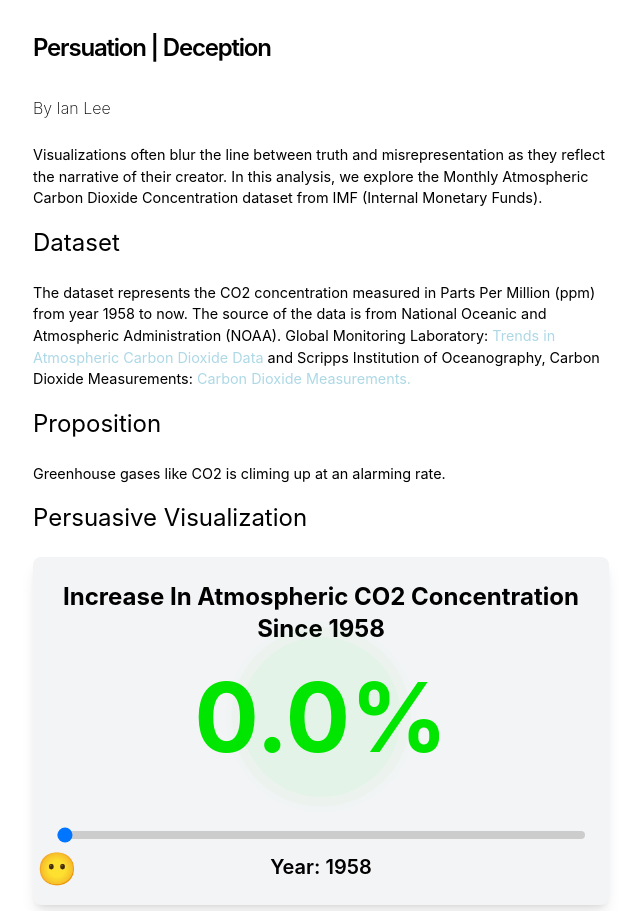
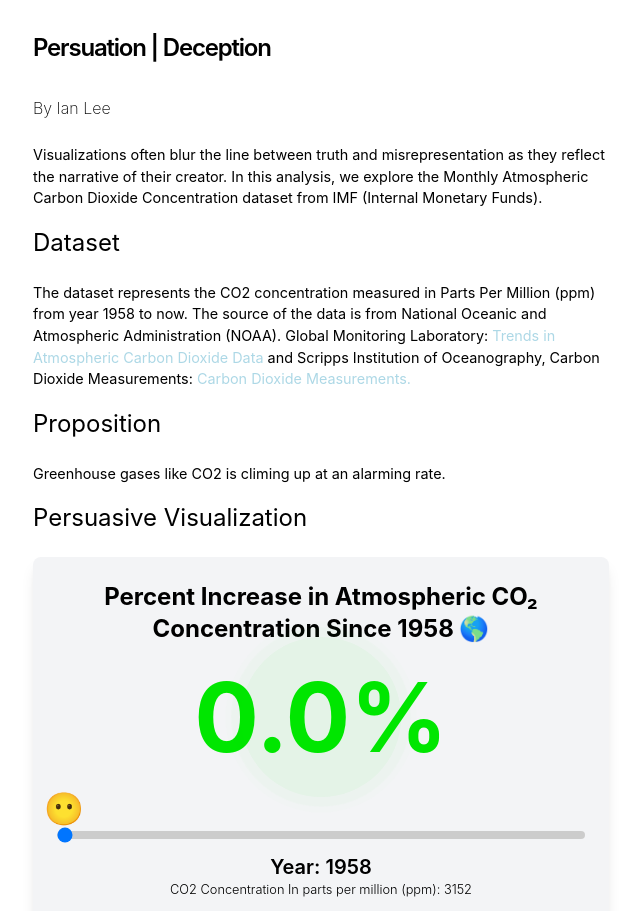
Before and after one commit to tylenode/vis-a4, a Next.js app: page / in a window 1280 px wide. Shown: the top 911 px of the page, without its empty margins (319-959 px from the left). Built offline with nearby package versions, Linux system fonts and the light colour scheme.

Commit message:
Improved

```diff
--- a/app/components/co2Slider.tsx
+++ b/app/components/co2Slider.tsx
@@ -55,7 +55,7 @@ const CO2Slider = () => {
     <div className="max-w-2xl mx-auto p-6 bg-gray-100 rounded-lg shadow-lg flex flex-col items-center">
       {/* Title */}
       <h1 className="black text-2xl font-bold mb-6 text-center">
-        Increase In Atmospheric CO2 Concentration Since 1958
+        Percent Increase in Atmospheric CO₂ Concentration Since 1958 🌎
       </h1>
 
       {/* Percentage Display with Animated Steam */}
@@ -117,8 +117,9 @@ const CO2Slider = () => {
         <div
           style={{
             position: 'absolute',
-            left: `${((year - 1958) / (2024 - 1958)) * 100}%`,
-            transform: 'translateX(-50%)',
+            left: `${(((year - 1958) / (2024 - 1958))) * 100 + 2}%`,
+            transform: 'translateX(-60%)',
+            bottom: '85%',
             fontSize: '2rem', // Emoji size
             zIndex: 1, // To make sure it stays on top of the slider
           }}
@@ -129,6 +130,7 @@ const CO2Slider = () => {
         {/* Year Display */}
         <div className="black text-center mt-2 text-xl font-semibold">
           Year: {year}
+          <div className="subtext">CO2 Concentration In parts per million (ppm): {data[year]}</div>
         </div>
       </div>
 
--- a/app/global.css
+++ b/app/global.css
@@ -216,3 +216,8 @@ ul {
   margin-top: 2rem;
   margin-bottom: 2rem
 }
+
+.subtext {
+  font-size: 0.8rem;
+  font-weight: 350;
+}
```
